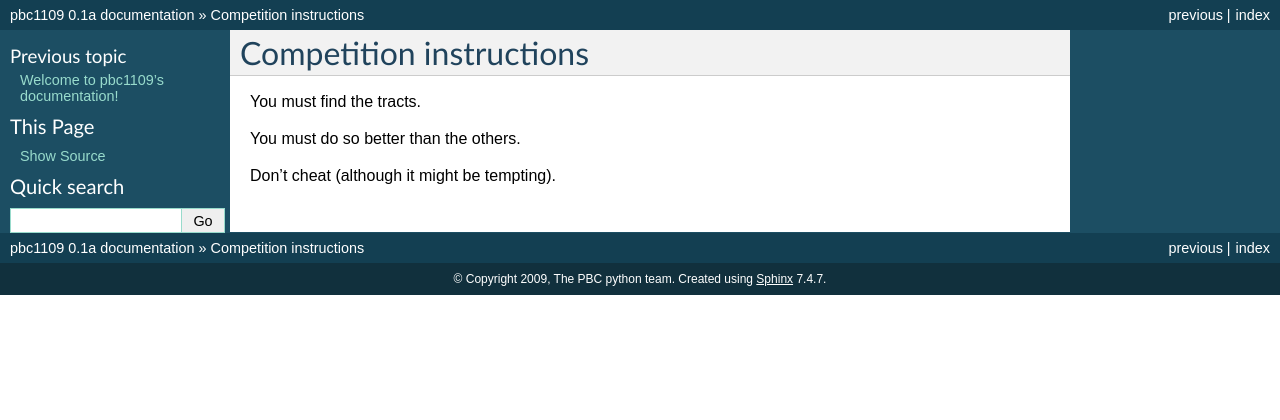
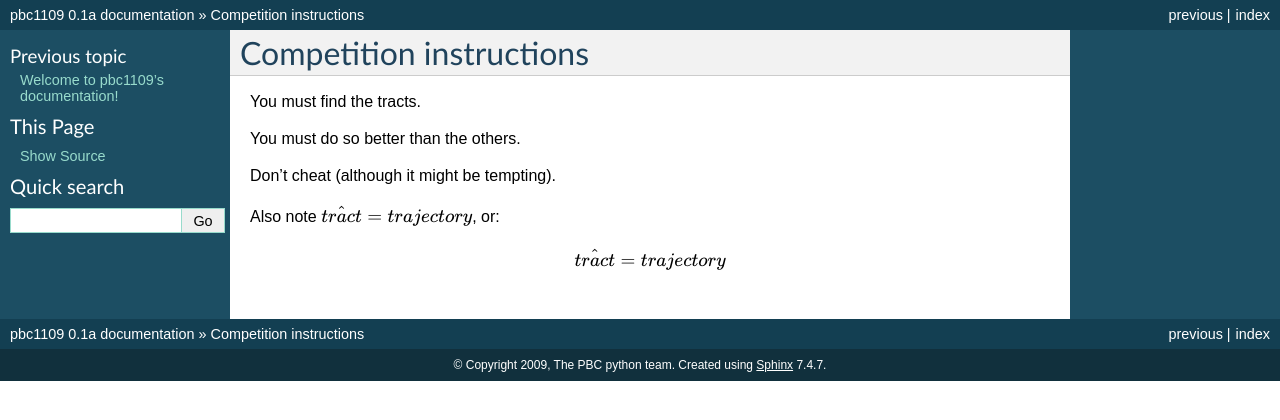
Before and after one commit to matthew-brett/pbc1109, a Sphinx documentation site: the page built from doc/competition_instructions.rst, in a window 1280 px wide. Shown: the top 420 px of the page. Built offline with Sphinx 7.4.7, drawn with Linux system fonts in a browser that asks for light colours; formulas are drawn with MathJax 3; part of the change alters nothing that is shown.

Commit message:
Math dollar extension

```diff
--- a/doc/competition_instructions.rst
+++ b/doc/competition_instructions.rst
@@ -7,3 +7,9 @@ You must find the tracts.
 You must do so better than the others.
 
 Don't cheat (although it might be tempting).
+
+Also note $\hat{tract} = trajectory$, or:
+
+.. math::
+
+   \hat{tract} = trajectory
--- a/doc/conf.py
+++ b/doc/conf.py
@@ -16,13 +16,14 @@ import sys, os
 # If extensions (or modules to document with autodoc) are in another directory,
 # add these directories to sys.path here. If the directory is relative to the
 # documentation root, use os.path.abspath to make it absolute, like shown here.
-#sys.path.append(os.path.abspath('.'))
+sys.path.append(os.path.abspath('sphinxext'))
 
 # -- General configuration -----------------------------------------------------
 
 # Add any Sphinx extension module names here, as strings. They can be extensions
 # coming with Sphinx (named 'sphinx.ext.*') or your custom ones.
-extensions = ['sphinx.ext.doctest', 'sphinx.ext.pngmath']
+extensions = ['sphinx.ext.doctest', 'sphinx.ext.pngmath',
+              'math_dollar']
 
 # Add any paths that contain templates here, relative to this directory.
 templates_path = ['_templates']
--- /dev/null
+++ b/doc/sphinxext/math_dollar.py
@@ -0,0 +1,54 @@
+import re
+
+def process_dollars(app, docname, source):
+    r"""
+    Replace dollar signs with backticks.
+
+    More precisely, do a regular expression search.  Replace a plain
+    dollar sign ($) by a backtick (`).  Replace an escaped dollar sign
+    (\$) by a dollar sign ($).  Don't change a dollar sign preceded or
+    followed by a backtick (`$ or $`), because of strings like
+    "``$HOME``".  Don't make any changes on lines starting with
+    spaces, because those are indented and hence part of a block of
+    code or examples.
+
+    This also doesn't replaces dollar signs enclosed in curly braces,
+    to avoid nested math environments, such as ::
+
+      $f(n) = 0 \text{ if $n$ is prime}$
+
+    Thus the above line would get changed to
+
+      `f(n) = 0 \text{ if $n$ is prime}`
+    """
+    s = "\n".join(source)
+    if s.find("$") == -1:
+        return
+    # This searches for "$blah$" inside a pair of curly braces --
+    # don't change these, since they're probably coming from a nested
+    # math environment.  So for each match, we replace it with a temporary
+    # string, and later on we substitute the original back.
+    global _data
+    _data = {}
+    def repl(matchobj):
+        global _data
+        s = matchobj.group(0)
+        t = "___XXX_REPL_%d___" % len(_data)
+        _data[t] = s
+        return t
+    s = re.sub(r"({[^{}$]*\$[^{}$]*\$[^{}]*})", repl, s)
+
+    # matches $...$
+    dollars = re.compile(r"(?<!\$)(?<!\\)\$([^\$]+?)\$")
+    # regular expression for \$
+    slashdollar = re.compile(r"\\\$")
+    s = dollars.sub(r":math:`\1`", s)
+    s = slashdollar.sub(r"$", s)
+    # change the original {...} things in:
+    for r in _data:
+        s = s.replace(r, _data[r])
+    # now save results in "source"
+    source[:] = [s]
+
+def setup(app):
+    app.connect("source-read", process_dollars)
```
